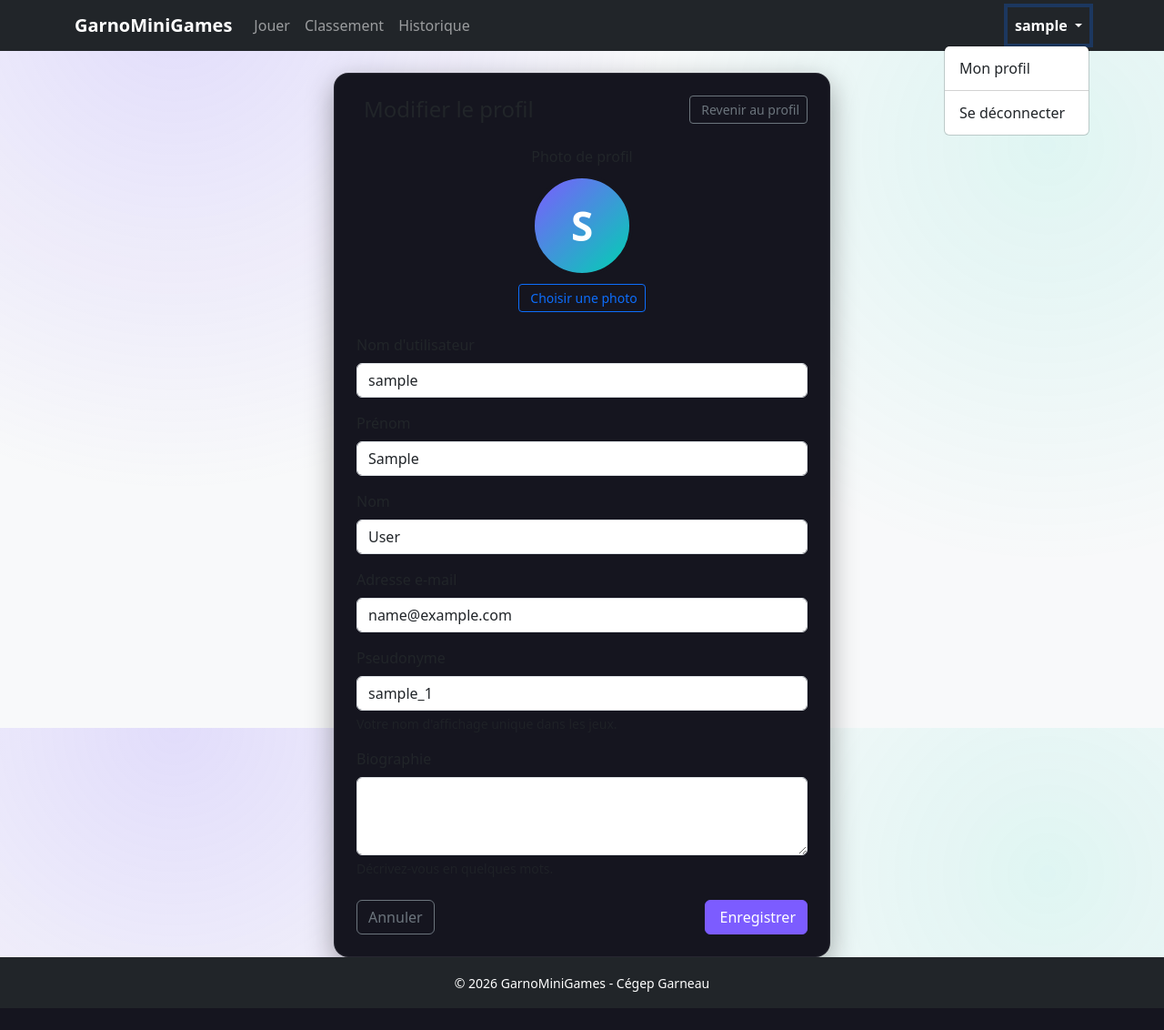
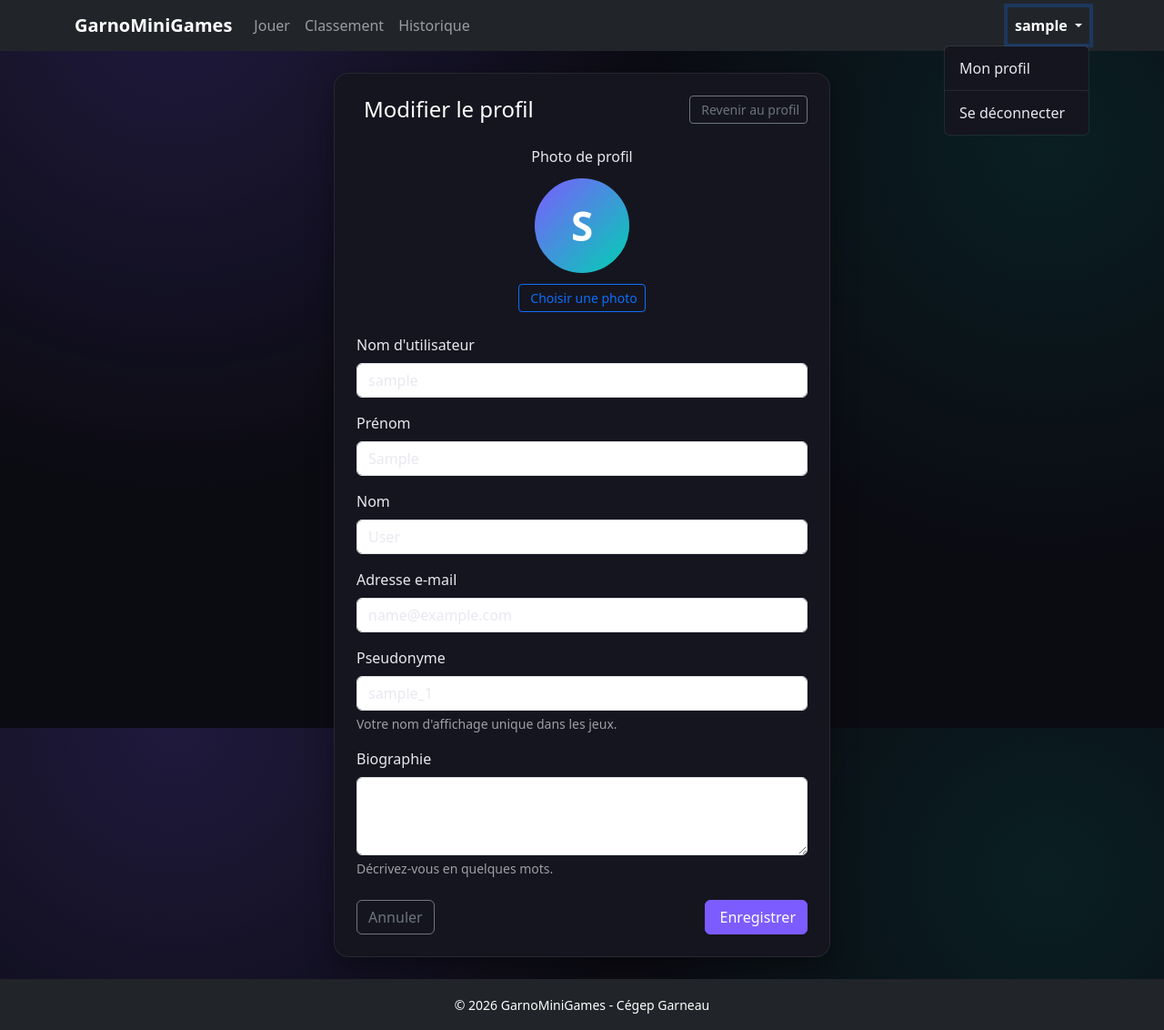
Before and after one commit to Brian-Belleau/Projet-Web, a Django app: page /accounts/profil/modifier/ in a window 1280 px wide, after a click that opens the changed part. Shown: the whole page at 91% size. Before the commit the page ends 1108 px from the top, so only its background shows below. Run offline with Django 5.2, Linux system fonts and the light colour scheme; the visitor is signed in with stand-in values (Sample User, id 1); data comes from the database, SQL or seed files in the repository.

Commit message:
FEAT - intègre le CustomUser du coéquipier et applique le thème sombre
   - Fusion de main (modèle CustomUser + Profile)
   - Correction des routes namespacées accounts: (login, signup, logout, profile)
   - Mise à jour de CustomUserCreationForm pour utiliser CustomUser
   - Ajout du thème sombre (couleurs, dropdown, cartes) dans style.css
   - Espacement avant le footer

```diff
--- a/GarnoMiniGames/GarnoMiniGames/settings.py
+++ b/GarnoMiniGames/GarnoMiniGames/settings.py
@@ -18,7 +18,7 @@ BASE_DIR = Path(__file__).resolve().parent.parent
 load_dotenv(BASE_DIR / ".env")
 
 # Authentication
-LOGIN_URL = 'login'
+LOGIN_URL = 'accounts:login'
 LOGIN_REDIRECT_URL = '/'
 LOGOUT_REDIRECT_URL = '/'
 
--- a/GarnoMiniGames/accounts/forms.py
+++ b/GarnoMiniGames/accounts/forms.py
@@ -33,7 +33,7 @@ class CustomUserCreationForm(BootstrapMixin, UserCreationForm):
     email = forms.EmailField(required=True, label="Adresse courriel")
 
     class Meta(UserCreationForm.Meta):
-        model = UserCreationForm.Meta.model
+        model = CustomUser
         fields = UserCreationForm.Meta.fields + ('email',)
 
 class ProfileForm(forms.ModelForm):
--- a/GarnoMiniGames/static/css/style.css
+++ b/GarnoMiniGames/static/css/style.css
@@ -10,6 +10,14 @@
     --bs-primary-rgb: 124, 92, 255;
     --bs-link-color: #a99bff;
     --bs-link-hover-color: #cfc7ff;
+
+    /* Couleurs de texte pour thème sombre */
+    --bs-body-color: #e8e8f0;
+    --bs-body-color-rgb: 232, 232, 240;
+    --bs-secondary-color: rgba(232, 232, 240, .65);
+    --bs-heading-color: #ffffff;
+    --bs-card-color: #e8e8f0;
+    --bs-card-cap-color: #ffffff;
 }
 
 /* ---------- Base ---------- */
@@ -22,6 +30,7 @@ header {
 
 body {
     min-height: 100vh;
+    color: #e8e8f0;
     background:
         radial-gradient(circle at 15% 0%, rgba(124, 92, 255, .18), transparent 40%),
         radial-gradient(circle at 90% 20%, rgba(0, 209, 178, .10), transparent 35%),
@@ -167,3 +176,14 @@ body {
     border-top: 1px solid var(--gmg-border);
     color: var(--bs-secondary-color);
 }
+
+/* ---------- Dropdown (menu profil/déconnexion) ---------- */
+.dropdown-menu {
+    --bs-dropdown-bg: var(--gmg-surface);
+    --bs-dropdown-color: #e8e8f0;
+    --bs-dropdown-link-color: #e8e8f0;
+    --bs-dropdown-link-hover-color: #ffffff;
+    --bs-dropdown-link-hover-bg: rgba(255, 255, 255, .08);
+    --bs-dropdown-border-color: var(--gmg-border);
+    --bs-dropdown-divider-bg: var(--gmg-border);
+}
--- a/GarnoMiniGames/templates/base.html
+++ b/GarnoMiniGames/templates/base.html
@@ -11,7 +11,7 @@
     <link rel="stylesheet" href="{% static 'css/style.css' %}">
 </head>
 
-<body class="bg-light d-flex flex-column min-vh-100">
+<body class="d-flex flex-column min-vh-100">
 
     <nav class="navbar navbar-expand-lg navbar-dark bg-dark mb-4">
         <div class="container">
@@ -58,7 +58,7 @@
 
                         <ul class="dropdown-menu dropdown-menu-end">
                             <li>
-                                <a class="dropdown-item" href="#">
+                                <a class="dropdown-item" href="{% url 'accounts:profile' %}">
                                     Mon profil
                                 </a>
                             </li>
@@ -68,7 +68,7 @@
                             </li>
 
                             <li>
-                                <form method="post" action="{% url 'logout' %}">
+                                <form method="post" action="{% url 'accounts:logout' %}">
                                     {% csrf_token %}
                                     <button type="submit" class="dropdown-item">
                                         Se déconnecter
@@ -81,13 +81,13 @@
                     {% else %}
 
                     <li class="nav-item me-2">
-                        <a class="btn btn-outline-light btn-sm" href="{% url 'login' %}">
+                        <a class="btn btn-outline-light btn-sm" href="{% url 'accounts:login' %}">
                             Se connecter
                         </a>
                     </li>
 
                     <li class="nav-item">
-                        <a class="btn btn-primary btn-sm" href="{% url 'signup' %}">
+                        <a class="btn btn-primary btn-sm" href="{% url 'accounts:signup' %}">
                             S'inscrire
                         </a>
                     </li>
@@ -99,7 +99,7 @@
         </div>
     </nav>
 
-    <main class="container flex-grow-1">
+    <main class="container flex-grow-1 mb-4">
 
         {% if messages %}
         {% for message in messages %}
--- a/GarnoMiniGames/templates/home.html
+++ b/GarnoMiniGames/templates/home.html
@@ -11,7 +11,7 @@
 <div class="row row-cols-2 row-cols-md-3 row-cols-lg-4 g-4">
     {% for jeu in jeux %}
     <div class="col">
-        <div class="card h-100">
+        <div class="card-gmg h-100">
             {% if jeu.image %}
                 <img src="{{ jeu.image.url }}" alt="{{ jeu.nom }}" class="card-img-top jeu-thumbnail">
             {% endif %}
--- a/GarnoMiniGames/templates/registration/login.html
+++ b/GarnoMiniGames/templates/registration/login.html
@@ -3,8 +3,8 @@
 {% block title %}Connexion - GarnoMiniGames{% endblock %}
 
 {% block content %}
-<div class="row justify-content-center bg-light">
-    <div class="col-md-6">
+<div class="row justify-content-center">
+    <div class="col-md-6 card-gmg p-4">
         <h2>Connexion</h2>
 
         {% if form.non_field_errors %}
@@ -47,7 +47,7 @@
         </form>
 
         <p class="mt-3">
-            <a href="{% url 'signup' %}">Pas encore de compte ? S'inscrire</a>
+            <a href="{% url 'accounts:signup' %}">Pas encore de compte ? S'inscrire</a>
         </p>
     </div>
 </div>
--- a/GarnoMiniGames/templates/registration/signup.html
+++ b/GarnoMiniGames/templates/registration/signup.html
@@ -3,8 +3,8 @@
 {% block title %}Inscription - GarnoMiniGames{% endblock %}
 
 {% block content %}
-<div class="row justify-content-center bg-light">
-    <div class="col-md-6">
+<div class="row justify-content-center">
+    <div class="col-md-6 card-gmg p-4">
         <h2>Créer un compte</h2>
 
         {% if form.non_field_errors %}
@@ -47,7 +47,7 @@
         </form>
 
         <p class="mt-3">
-            <a href="{% url 'login' %}">Déjà un compte ? Se connecter</a>
+            <a href="{% url 'accounts:login' %}">Déjà un compte ? Se connecter</a>
         </p>
     </div>
 </div>
```
Also changed, not shown: GarnoMiniGames/reset_db.py (added, +21 -0 lines).
